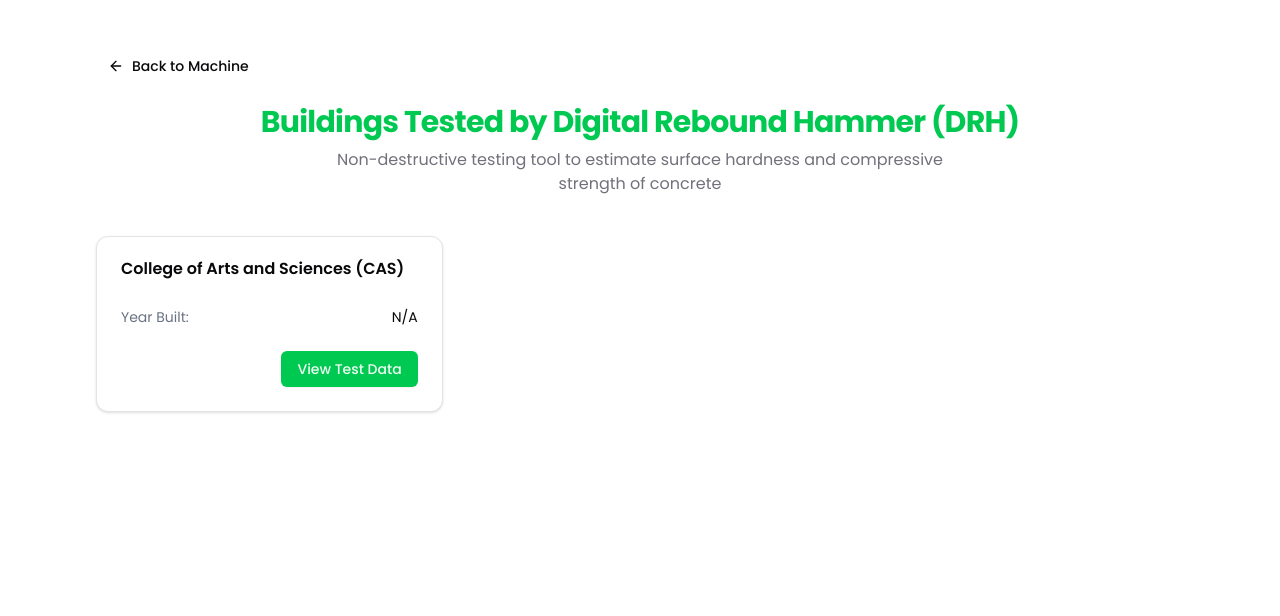
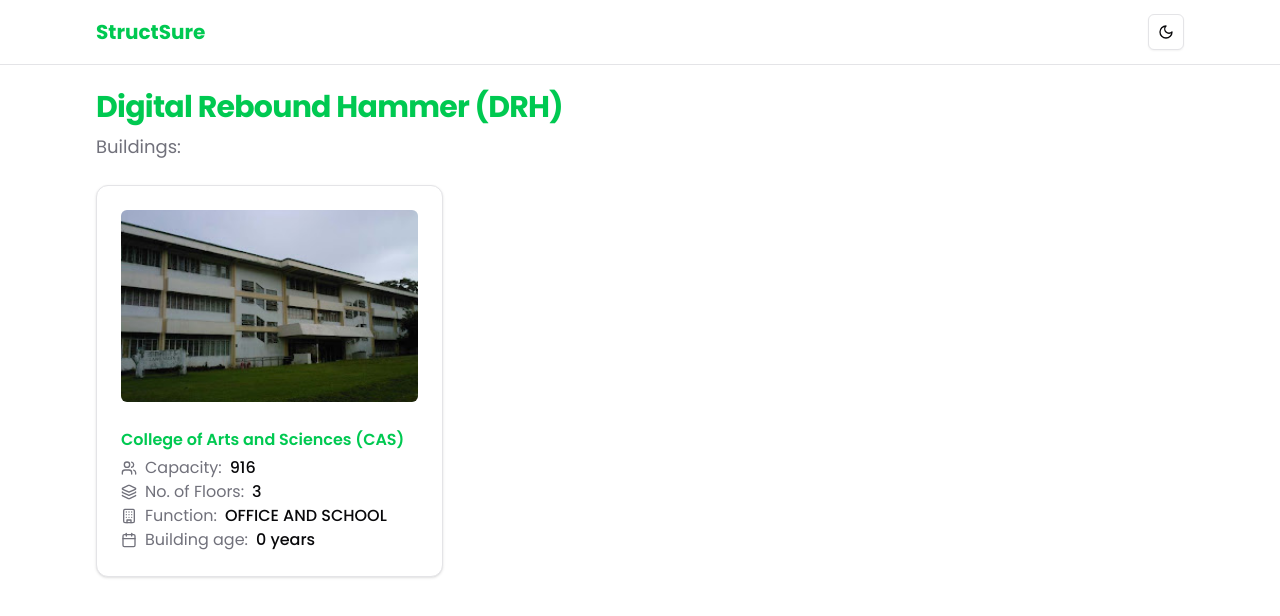
Before and after one commit to jnssvdl/structsure, a Next.js app: page /machines/digital-rebound-hammer/buildings in a window 1280 px wide. Shown: the top 616 px of the page. Built offline with nearby package versions, Linux system fonts and the light colour scheme.

Commit message:
feat: integrate ModeToggle component and enhance BuildingCard with additional details

```diff
--- a/app/machines/[machineId]/buildings/page.tsx
+++ b/app/machines/[machineId]/buildings/page.tsx
@@ -3,16 +3,16 @@ import { notFound } from "next/navigation";
 import { machines } from "@/data";
 import BuildingCard from "@/components/building-card";
 import Link from "next/link";
-import { Button } from "@/components/ui/button";
-import { ArrowLeft } from "lucide-react";
-
+import { ModeToggle } from "@/components/mode-toggle";
 export default async function MachineBuildingsPage({
   params,
 }: {
   params: Promise<{ machineId: string }>;
 }) {
   const { machineId } = await params;
+
   const machine = machines.find((m) => m.id === machineId);
+
   if (!machine) return notFound();
 
   const testedBuildingIds = new Set(
@@ -26,33 +26,34 @@ export default async function MachineBuildingsPage({
   );
 
   return (
-    <div className="mx-auto max-w-6xl px-4 py-12 sm:px-6 lg:px-8">
-      <div className="mb-5">
-        <Button asChild variant="ghost">
-          <Link href={`/machines`}>
-            <ArrowLeft className="h-4 w-4" />
-            Back to Machine
+    <div className="min-h-screen">
+      <header className="bg-background sticky top-0 z-40 w-full border-b">
+        <div className="mx-auto flex h-16 max-w-6xl items-center justify-between px-4 sm:px-6 lg:px-8">
+          <Link href="/" className="text-primary text-xl font-bold">
+            StructSure
           </Link>
-        </Button>
-      </div>
+          <ModeToggle />
+        </div>
+      </header>
 
-      <div className="mb-10 text-center">
-        <h1 className="text-primary text-3xl font-bold tracking-tight">
-          Buildings Tested by {machine.name}
-        </h1>
-        <p className="text-muted-foreground mx-auto mt-2 max-w-2xl">
-          {machine.description}
-        </p>
-      </div>
+      <div className="mx-auto max-w-6xl px-4 py-6 sm:px-6 lg:px-8">
+        <div className="mb-6">
+          <h1 className="text-primary mb-2 text-3xl font-bold tracking-tight">
+            {machine.name}
+          </h1>
+          <h2 className="text-muted-foreground text-lg">Buildings:</h2>
+        </div>
 
-      <div className="grid gap-6 sm:grid-cols-2 lg:grid-cols-3">
-        {testedBuildings.map((building) => (
-          <BuildingCard
-            key={building.id}
-            building={building}
-            machineId={machineId}
-          />
-        ))}
+        <div className="grid grid-cols-1 gap-6 md:grid-cols-2 lg:grid-cols-3">
+          {testedBuildings.map((building) => (
+            <Link
+              key={building.id}
+              href={`/machines/${machine.id}/buildings/${building.id}`}
+            >
+              <BuildingCard building={building} />
+            </Link>
+          ))}
+        </div>
       </div>
     </div>
   );
--- a/components/building-card.tsx
+++ b/components/building-card.tsx
@@ -1,44 +1,54 @@
 import React from "react";
+import { Card, CardContent, CardHeader, CardTitle } from "@/components/ui/card";
+import { Building } from "@/types";
 import {
-  Card,
-  CardContent,
-  CardDescription,
-  CardFooter,
-  CardHeader,
-  CardTitle,
-} from "@/components/ui/card";
-import { Building } from "@/types";
-import { Button } from "./ui/button";
-import Link from "next/link";
+  Building as BuildingIcon,
+  Calendar,
+  Layers,
+  Users,
+} from "lucide-react";
+import Image from "next/image";
 
-export default function BuildingCard({
-  building,
-  machineId,
-}: {
-  building: Building;
-  machineId: string;
-}) {
+export default function BuildingCard({ building }: { building: Building }) {
   return (
-    <Card key={building.id} className="transition-shadow hover:shadow-md">
+    <Card>
       <CardHeader>
-        <CardTitle>{building.name}</CardTitle>
-        <CardDescription>{building.location}</CardDescription>
+        <div className="relative h-48">
+          <Image
+            src={building.imageUrl || "/images/CAS.jpg"}
+            alt={building.name}
+            fill
+            className="rounded-md object-cover"
+          />
+        </div>
       </CardHeader>
       <CardContent>
-        <div className="space-y-2 text-sm">
-          <div className="flex justify-between">
-            <span className="text-gray-500">Year Built:</span>
-            <span>{building.yearBuilt || "N/A"}</span>
+        <CardTitle className="text-primary mb-2">{building.name}</CardTitle>
+        <div>
+          <div className="flex items-center gap-2">
+            <Users className="text-muted-foreground h-4 w-4" />
+            <span className="text-muted-foreground">Capacity:</span>
+            <span className="font-medium">
+              {building.capacity.toLocaleString()}
+            </span>
+          </div>
+          <div className="flex items-center gap-2">
+            <Layers className="text-muted-foreground h-4 w-4" />
+            <span className="text-muted-foreground">No. of Floors:</span>
+            <span className="font-medium">{building.numberOfFloors}</span>
+          </div>
+          <div className="flex items-center gap-2">
+            <BuildingIcon className="text-muted-foreground h-4 w-4" />
+            <span className="text-muted-foreground">Function:</span>
+            <span className="font-medium">{building.function}</span>
+          </div>
+          <div className="flex items-center gap-2">
+            <Calendar className="text-muted-foreground h-4 w-4" />
+            <span className="text-muted-foreground">Building age:</span>
+            <span className="font-medium">{building.buildingAge} years</span>
           </div>
         </div>
       </CardContent>
-      <CardFooter className="flex justify-end">
-        <Button asChild>
-          <Link href={`/machines/${machineId}/buildings/${building.id}`}>
-            View Test Data
-          </Link>
-        </Button>
-      </CardFooter>
     </Card>
   );
 }
```
Also changed, not shown: public/images/CAS.jpg (added).
